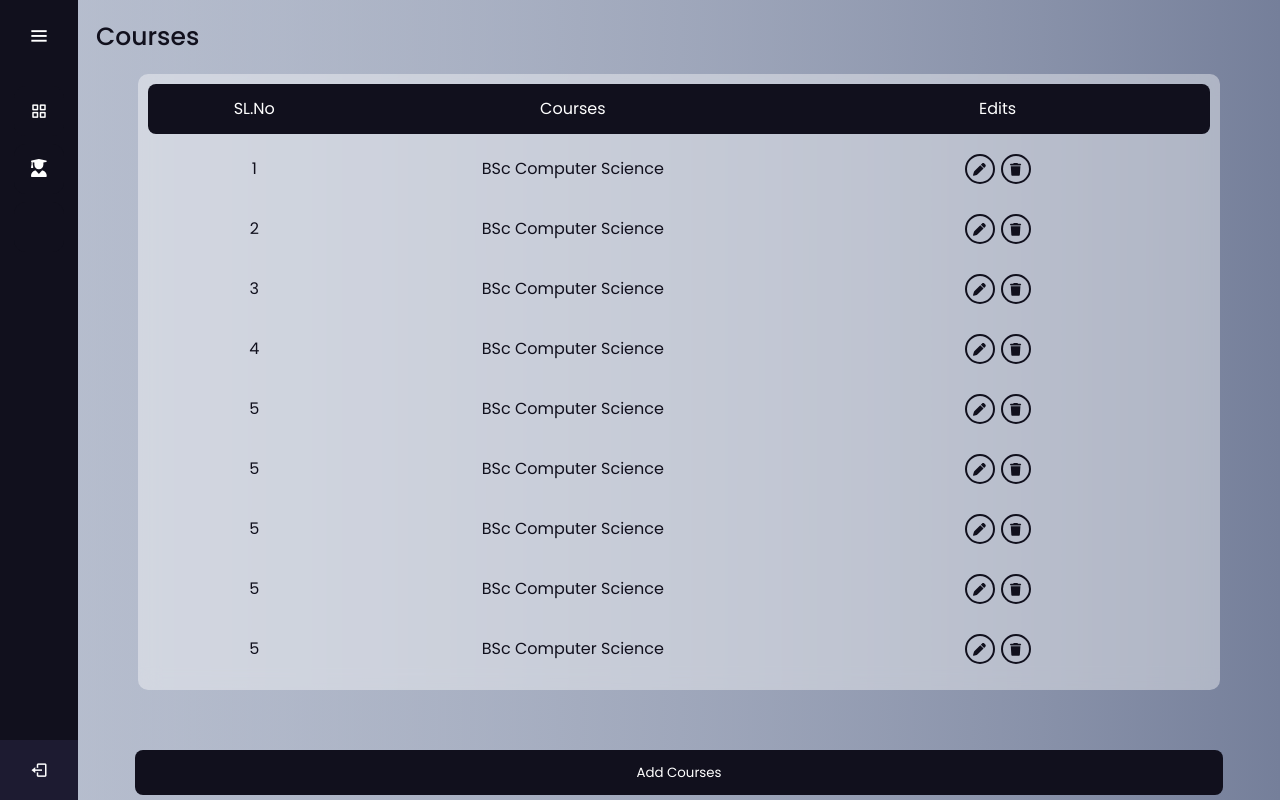
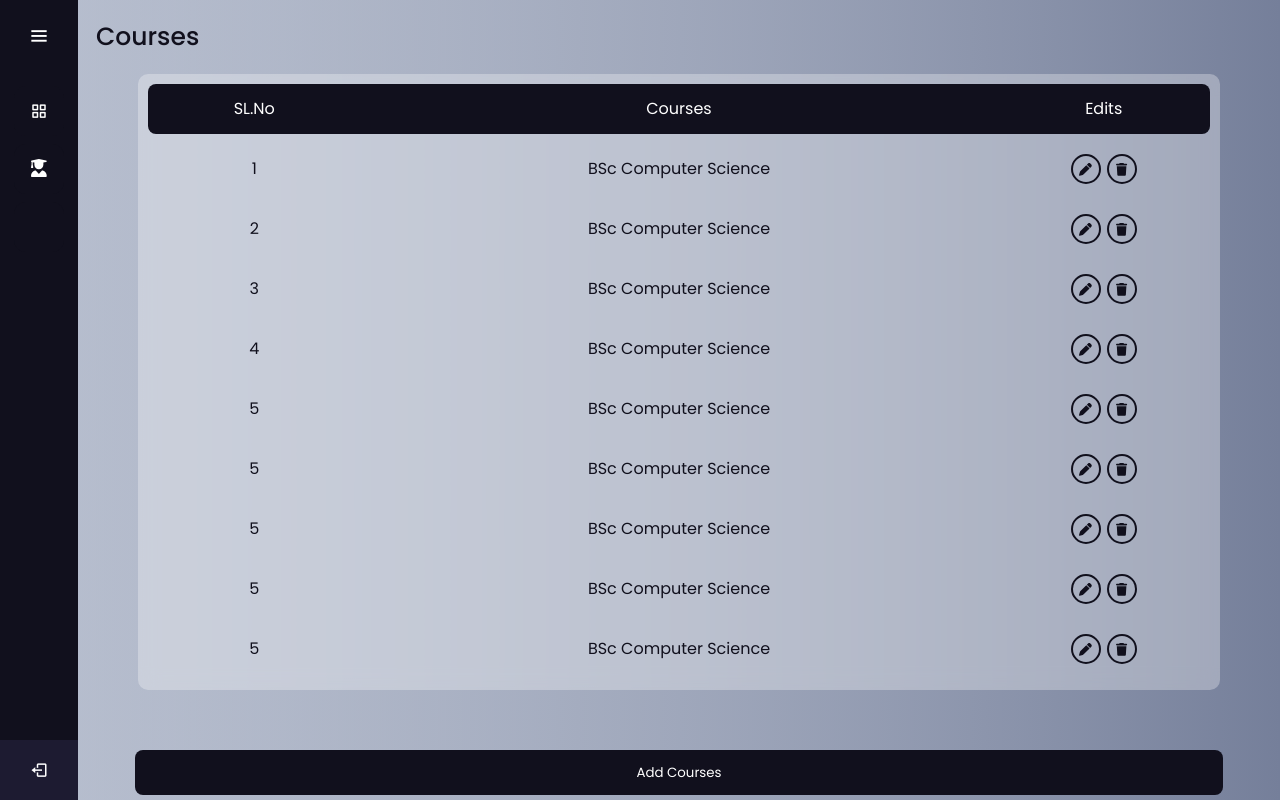
Before and after one commit to fasilkp/internal-mark-uploader, a React (Create React App) app: page / in a window 1280 px wide. Built offline with nearby package versions, Linux system fonts and the light colour scheme; grey boxes are pictures that could not be loaded.

Commit message:
animation added

```diff
--- a/src/pages/Admin Pages/style/Style.css
+++ b/src/pages/Admin Pages/style/Style.css
@@ -3,7 +3,9 @@
     display: flex;
     align-items: center;
     flex-direction: column;
+
 }
+
 
 .list-container{
     background-color: rgba(255, 255, 255, 0.8);
@@ -30,7 +32,7 @@
     .list-container {
       -webkit-backdrop-filter: blur(10px);
       backdrop-filter: blur(10px);
-      background-color: rgba(255, 255, 255, 0.4);
+      background-color: rgba(255, 255, 255, 0.3);
     }
   }
 
@@ -61,20 +63,20 @@
     font-size: 1.13rem;
     background-color: rgba(255, 255, 255, .3);
     border-radius: 0px;
-    transition: .3s ease-in-out;
+    transition: .2s ease-in-out;
     box-shadow: 0px 0px 10px 2px rgba(128, 128, 128, 0.45);
 
 }
 .lists:hover .list-icon{
     font-size: .9rem;
-    transition: .3s;
+    transition: .2s;
 
 }
 .list-header .head, .lists .title{
-    flex: 40%;
+    flex: 60%;
     text-align: center;
 }
-.list-header .head:nth-child(1),.lists .title:nth-child(1){
+.list-header .head:nth-child(1),.lists .title:nth-child(1),.list-header .head:last-child,.lists .title:last-child{
     flex: 20%;
 }
 
@@ -115,4 +117,20 @@
     background: #11101D;
     border-radius: 8px;
     border: none;
+    transition: .3s;
 }
+.add-button:hover{
+    border: 2px solid #11101D;
+    background-color: #fff;
+    color: #11101D;
+    font-weight: 600;
+}
+.list-container, .add-button, .text{
+    animation: anime 1s;
+}
+@keyframes anime{
+    from{
+        opacity: 50%;
+    }
+    to{ opacity: 100%;}
+}
```
